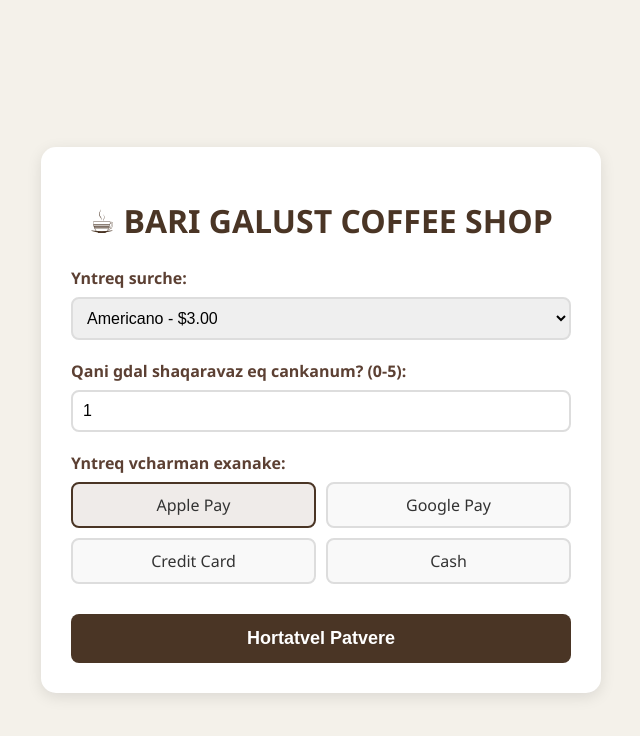
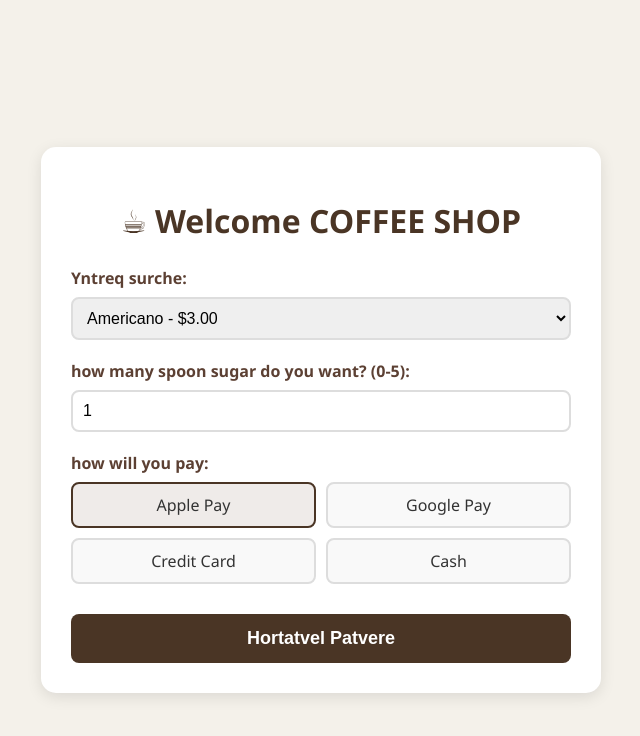
Before and after one commit to ALEnn0/coffe-shop, a plain HTML site: page index.html in a window 1280 px wide. Shown: the whole page, without its empty margins (319-959 px from the left). Drawn offline with Linux system fonts and the light colour scheme.

Commit message:
Update index.html

```diff
--- a/index.html
+++ b/index.html
@@ -117,7 +117,7 @@
 <body>
 
 <div class="container">
-    <h1>☕ BARI GALUST COFFEE SHOP</h1>
+    <h1>☕ Welcome COFFEE SHOP</h1>
 
     <div class="section">
         <label for="coffee-select">Yntreq surche:</label>
@@ -136,12 +136,12 @@
     </div>
 
     <div class="section">
-        <label for="sugar-input">Qani gdal shaqaravaz eq cankanum? (0-5):</label>
+        <label for="sugar-input">how many spoon sugar do you want? (0-5):</label>
         <input type="number" id="sugar-input" min="0" max="5" value="1">
     </div>
 
     <div class="section">
-        <label>Yntreq vcharman exanake:</label>
+        <label>how will you pay:</label>
         <div class="radio-group">
             <div class="radio-option selected" onclick="selectPayment(this, 'Apple Pay')">
                 <input type="radio" name="payment" checked> Apple Pay
@@ -181,7 +181,7 @@
 
         <div class="order-code" id="r-code">#5432</div>
 
-        <p class="thank-you">Shorhakalutyun gnumneri hamar!<br>Spasum enq dzez krkin hard bbarev dzez :)</p>
+        <p class="thank-you">thank you for shop!<br>see you soon :)</p>
     </div>
 </div>
 
```
